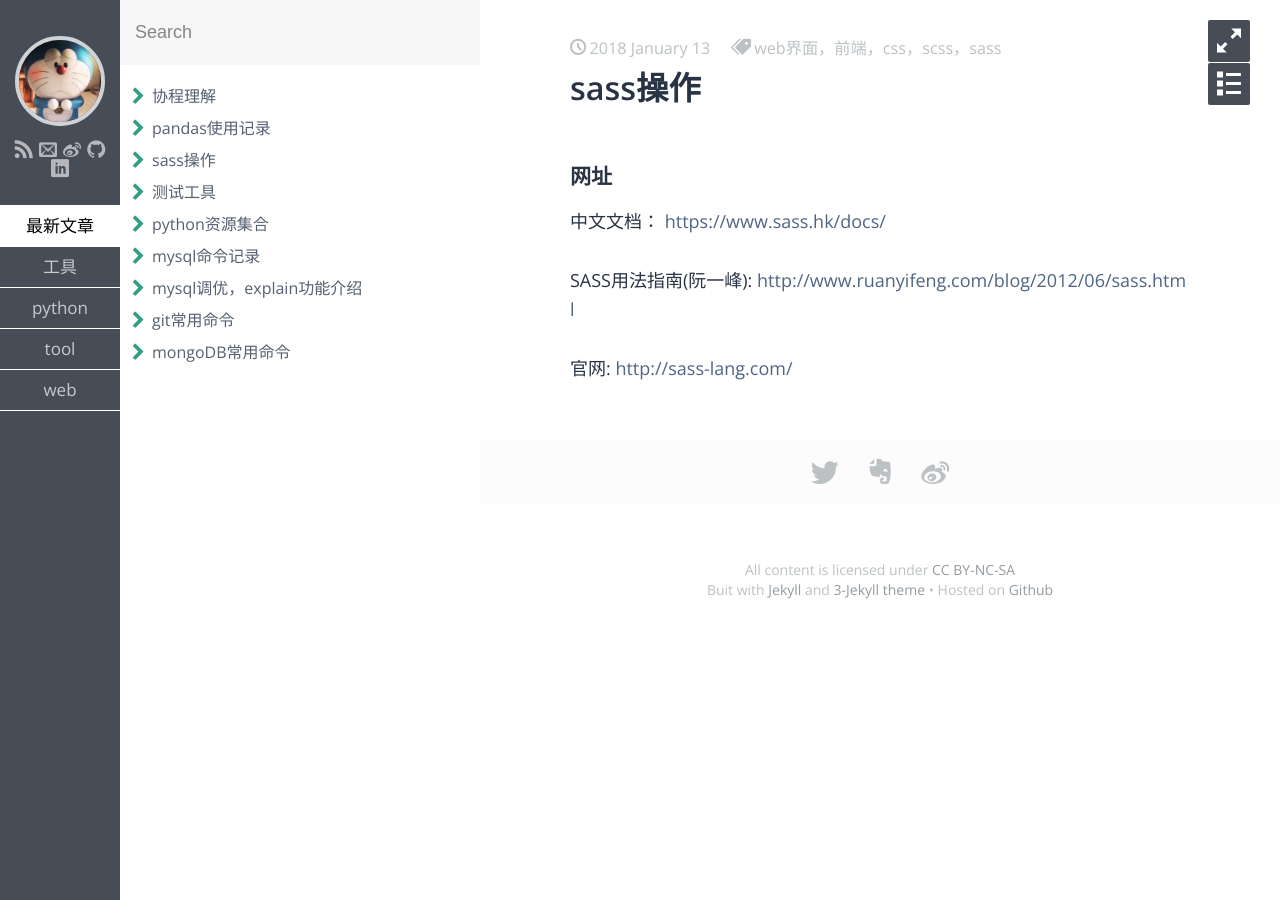
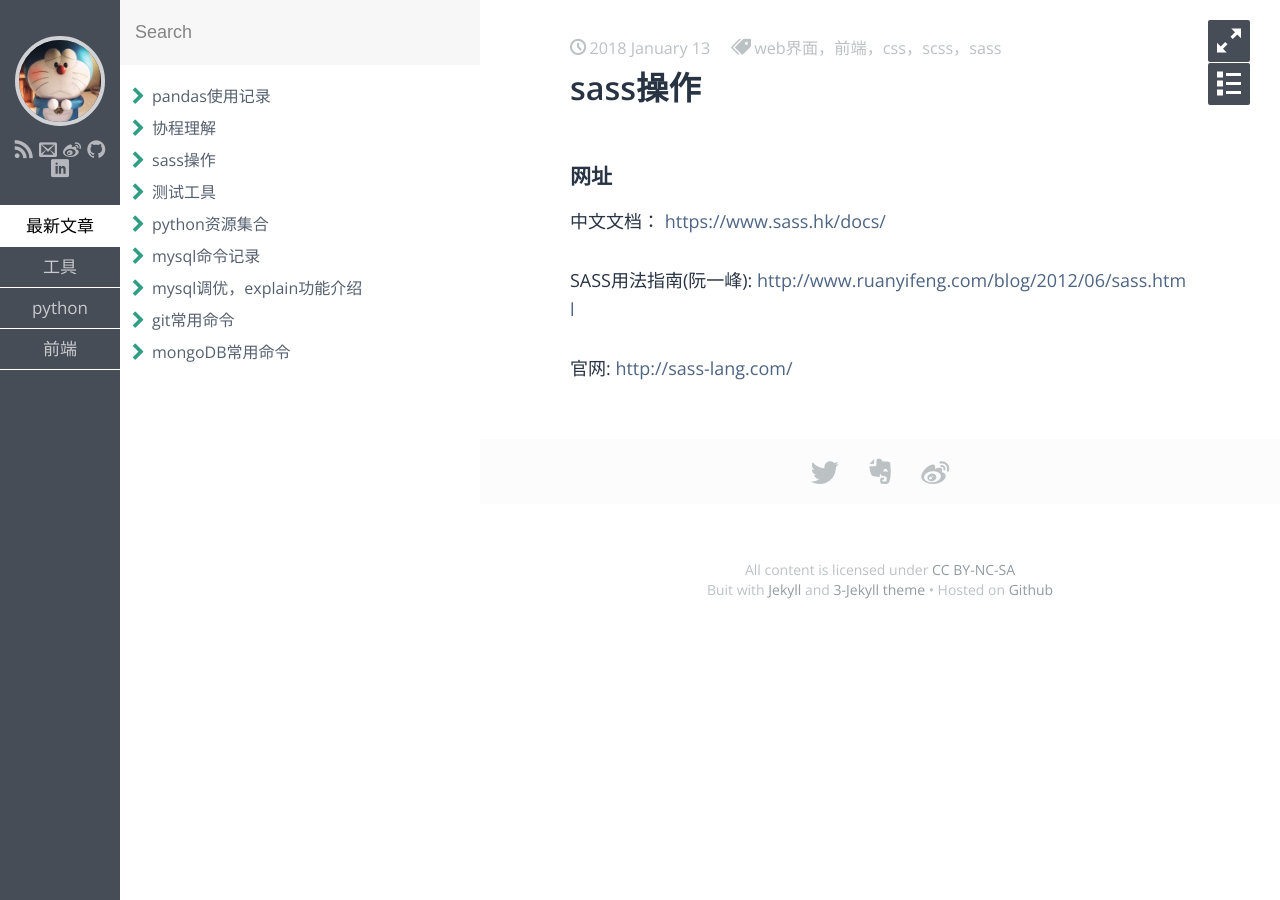
Before and after one commit to Flyingon/Flyingon.github.io, a Jekyll site: the page built from _posts/web/2018-01-13-sass.md, in a window 1280 px wide. Built offline with Jekyll 4.4.1, drawn with Linux system fonts in a browser that asks for light colours; some web fonts are replaced.

Commit message:
update docs

```diff
--- a/_posts/tool/2018-01-12-test.md
+++ b/_posts/tool/2018-01-12-test.md
@@ -1,7 +1,7 @@
 ---
 layout: post
 title: 测试工具
-category: tool
+category: 工具
 tags: [软件测试，web测试]
 keywords: test, software, web
 ---
--- a/_posts/web/2018-01-13-sass.md
+++ b/_posts/web/2018-01-13-sass.md
@@ -1,7 +1,7 @@
 ---
 layout: post
 title: sass操作
-category: web
+category: 前端
 tags: [web界面，前端，css，scss，sass]
 keywords: web，css，scss，sass
 ---
```
Also changed, not shown: _posts/python/2018-01-19-coroutine.md (renamed from _posts/resource/2018-01-19-coroutine.md).
